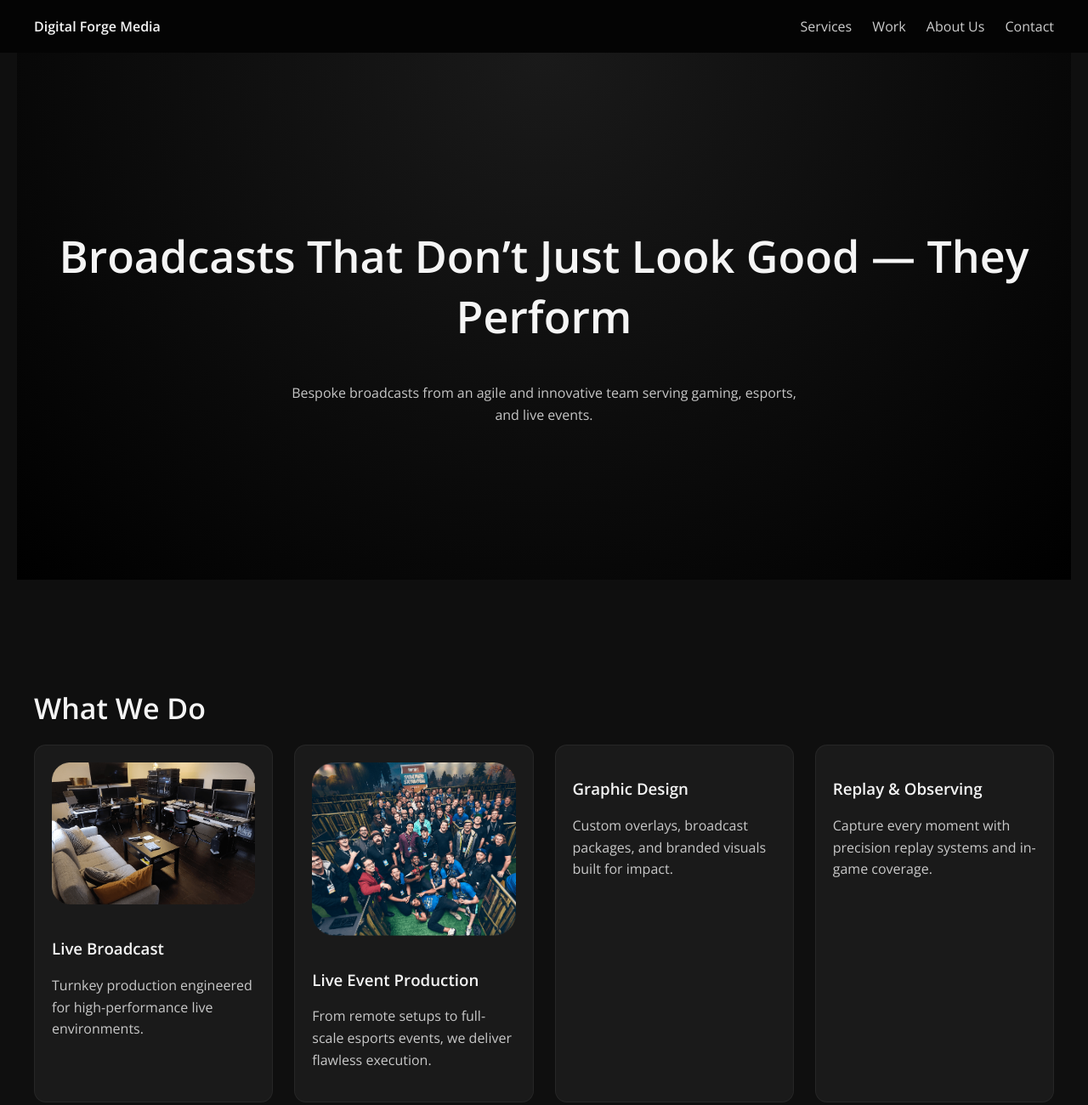
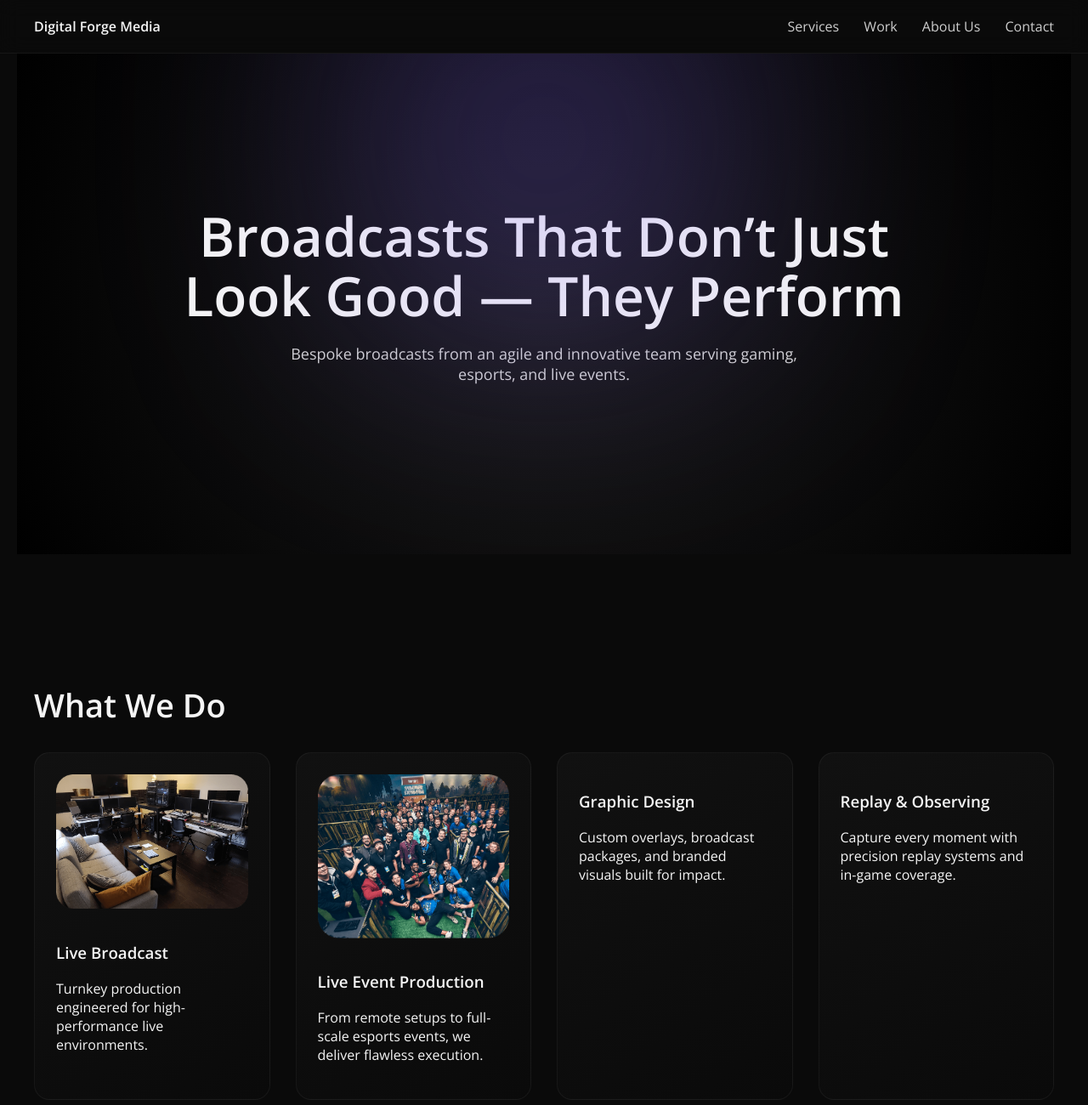
Before and after one commit to pdager/digital-forge-media, a plain HTML site: page index.html in a window 1280 px wide. Shown: the top 1300 px of the page at 85% size. Drawn offline with nearby package versions, Linux system fonts and the light colour scheme.

Commit message:
Update index.html

```diff
--- a/index.html
+++ b/index.html
@@ -12,95 +12,141 @@
     body {
   margin: 0;
   font-family: 'Open Sans', sans-serif;
-      background: #0f0f0f;
+  background: #0a0a0a;
   color: #f5f5f5;
 }
 
+/* NAVBAR */
 nav {
   display: flex;
   justify-content: space-between;
   padding: 20px 40px;
-      background: rgba(0,0,0,0.7);
   position: sticky;
   top: 0;
-      backdrop-filter: blur(10px);
+  background: rgba(10,10,10,0.6);
+  backdrop-filter: blur(12px);
+  border-bottom: 1px solid rgba(255,255,255,0.05);
 }
 
 nav a {
   color: white;
-      margin-left: 20px;
+  margin-left: 25px;
   text-decoration: none;
+  font-weight: 500;
   opacity: 0.8;
 }
 
-    section {
-      padding: 100px 20px;
-      max-width: 1200px;
-      margin: auto;
+nav a:hover {
+  color: #E2FE15;
 }
 
-    h1 { font-size: 52px; text-align: center; }
-    h2 { font-size: 34px; margin-bottom: 20px; }
-    p { opacity: 0.8; line-height: 1.6; }
+/* HERO */
+.hero {
+  position: relative;
+  text-align: center;
+  padding: 180px 20px;
+  background: radial-gradient(circle at center, #1a1a1a, #000);
+  overflow: hidden;
+}
 
-    .hero {
-      text-align: center;
-      padding: 160px 20px;
-      background: radial-gradient(circle at top, #1a1a1a, #000);
+.hero::after {
+  content: "";
+  position: absolute;
+  width: 600px;
+  height: 600px;
+  background: radial-gradient(circle, rgba(116,85,246,0.3), transparent);
+  top: -200px;
+  left: 50%;
+  transform: translateX(-50%);
+  filter: blur(120px);
+}
+
+.hero h1 {
+  font-size: 64px;
+  max-width: 900px;
+  margin: auto;
+  line-height: 1.1;
+}
+
+.hero h1 span {
+  color: #E2FE15;
 }
 
 .hero p {
   max-width: 600px;
   margin: 20px auto;
+  font-size: 18px;
+  opacity: 0.85;
 }
 
+/* SECTIONS */
+section {
+  padding: 120px 20px;
+  max-width: 1200px;
+  margin: auto;
+}
+
+h2 {
+  font-size: 38px;
+  margin-bottom: 30px;
+}
+
+/* GRID */
 .grid {
   display: grid;
   grid-template-columns: repeat(auto-fit, minmax(260px, 1fr));
-      gap: 25px;
+  gap: 30px;
 }
 
+/* CARDS */
 .card {
-      background: #1a1a1a;
-      padding: 20px;
-      border-radius: 14px;
+  background: linear-gradient(145deg, #111, #0a0a0a);
+  padding: 25px;
+  border-radius: 18px;
   border: 1px solid rgba(255,255,255,0.05);
+  transition: 0.3s;
+}
+
+.card:hover {
+  transform: translateY(-6px);
+  border-color: #7455F6;
+  box-shadow: 0 0 30px rgba(116,85,246,0.25);
 }
 
 .card img {
   width: 100%;
-      border-radius: 10px;
+  border-radius: 12px;
   margin-bottom: 15px;
 }
 
+/* GALLERY */
 .gallery {
   display: grid;
-      grid-template-columns: repeat(auto-fit, minmax(300px, 1fr));
-      gap: 25px;
+  grid-template-columns: repeat(auto-fit, minmax(320px, 1fr));
+  gap: 30px;
 }
 
 .project {
   position: relative;
   overflow: hidden;
-      border-radius: 16px;
+  border-radius: 18px;
 }
 
 .project img {
   width: 100%;
-      display: block;
-      transition: 0.4s;
+  transition: 0.5s;
 }
 
 .project:hover img {
-      transform: scale(1.05);
+  transform: scale(1.08);
 }
 
 .overlay {
   position: absolute;
   bottom: 0;
   width: 100%;
-      padding: 20px;
-      background: linear-gradient(to top, rgba(0,0,0,0.85), transparent);
+  padding: 25px;
+  background: linear-gradient(to top, rgba(0,0,0,0.9), transparent);
   opacity: 0;
   transition: 0.3s;
 }
@@ -109,12 +155,13 @@
   opacity: 1;
 }
 
-    /* ABOUT SECTION */
+/* ABOUT */
 .about {
   max-width: 800px;
   margin-bottom: 60px;
 }
 
+/* TEAM */
 .team-card {
   text-align: center;
 }
@@ -123,31 +170,32 @@
   width: 100%;
   max-width: 220px;
   margin: 0 auto 15px;
-      display: block;
-      border-radius: 12px;
+  border-radius: 14px;
 }
 
 .role {
   color: #E2FE15;
   font-weight: bold;
-      margin-bottom: 10px;
 }
 
+/* FORM */
 input, textarea {
   width: 100%;
   padding: 14px;
   margin: 10px 0;
-      border-radius: 8px;
+  border-radius: 10px;
   border: none;
-      background: #1a1a1a;
+  background: #111;
   color: white;
 }
 
+/* FOOTER */
 footer {
   text-align: center;
-      padding: 40px;
-      opacity: 0.5;
+  padding: 50px;
+  opacity: 0.4;
 }
+
   </style>
 </head>
 
```
Lines whose indentation alone changed are shown as unchanged.
